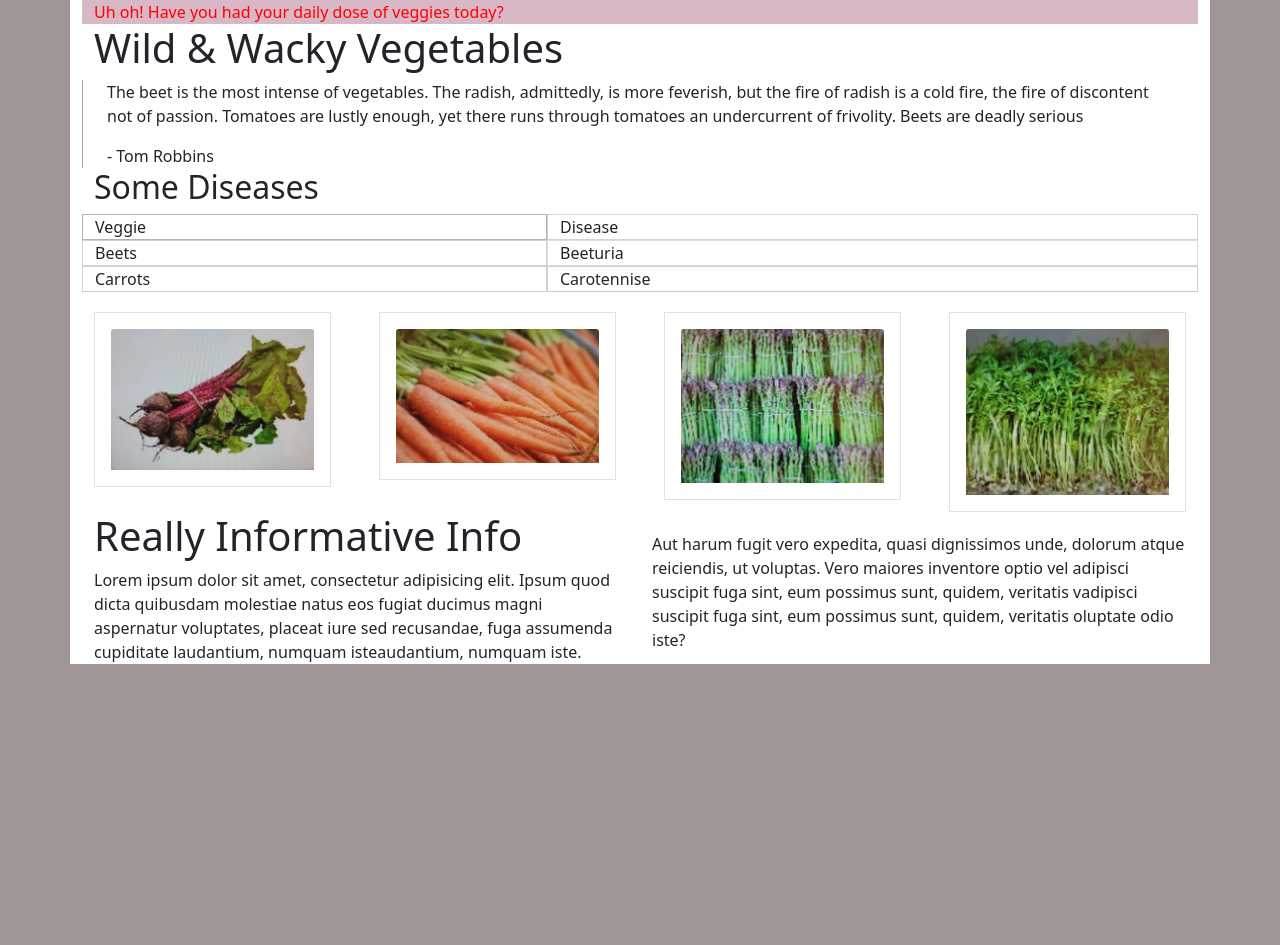
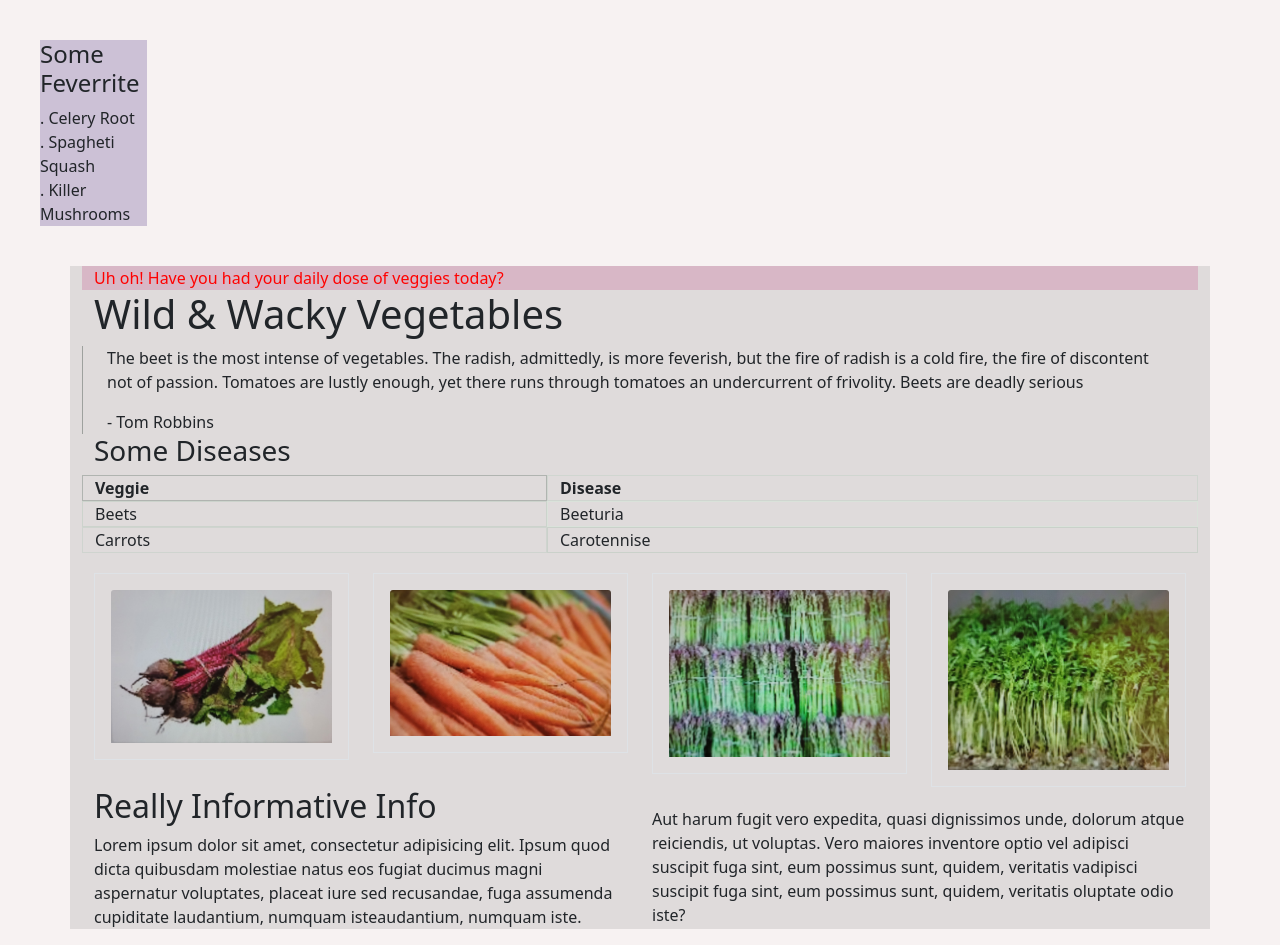
Before and after one commit to Tewodros2/Tewodros2.github.io, a plain HTML site: page bootStrap.html in a window 1280 px wide. Before the commit the page ends 800 px from the top, so only its background shows below. Drawn offline with nearby package versions, Linux system fonts and the light colour scheme.

```diff
--- a/bootStrap.html
+++ b/bootStrap.html
@@ -18,18 +18,31 @@
 
     <style>
         .container {
-            margin: 40pk;
-            background-color: #fff;
+            margin: 100pk;
+            background-color: rgb(223, 219, 219);
         }
 
         body {
-            background-color: rgb(161, 150, 150);
+            background-color: rgb(247, 242, 242);
+        }
+
+        .cont {
+            background-color: rgb(204, 193, 214);
+            margin: 40px;
         }
     </style>
 </head>
 
+<div class="cont col-1 ">
+    <div class=" row ">
+        <h4>Some Feverrite</h4>
+        <label>. Celery Root</label>
+        <div>. Spagheti Squash</div>
+        <label>. Killer Mushrooms</label>
+    </div>
 
-<div class="container px-4">
+</div>
+<div class=" container px-4">
     <div class="row ">
         <div class="col-12 bg " style="color:red; background-color: rgb(216, 183, 198);">
             <label>Uh oh! Have you had your daily dose of veggies today?</label>
@@ -51,13 +64,15 @@
         </div>
 
     </div>
-    <h2>Some Diseases</h2>
+    <h3>Some Diseases</h3>
 
     <div class="row  ">
         <div class="col-5  " style="border: 1px solid rgb(176, 180, 176) ">
-            Veggie</div>
+            <b>Veggie</b>
+        </div>
         <div class="col-7" style="border: 1px solid rgb(208, 214, 208)">
-            Disease </div>
+            <b>Disease</b>
+        </div>
     </div>
     <div class="row ">
         <div class="col-5  " style="border: 1px solid rgb(204, 211, 204) ">
@@ -71,7 +86,7 @@
         <div class="col-7" style="border: 1px solid rgb(202, 209, 202)">
             Carotennise </div>
     </div>
-    <div class="row gx-5" style="padding-top: 20px;">
+    <div class="row" style="padding-top: 20px;">
         <div class="col-3">
             <div class="p-3 border "> <img src="../pictures/beets.jpg" class="card-img-top" alt="beets"></div>
 
@@ -92,7 +107,7 @@
 <div class=" row ">
     <div class=" col-6 ">
 
-        <h1>Really Informative Info</h1>
+        <h2>Really Informative Info</h2>
 
         Lorem ipsum dolor sit amet, consectetur adipisicing elit. Ipsum quod dicta quibusdam molestiae natus eos
         fugiat ducimus magni aspernatur voluptates, placeat iure sed recusandae, fuga assumenda cupiditate
@@ -105,6 +120,8 @@
 </div>
 
 </div>
+</div>
+
 
 <p></p>
 
```
